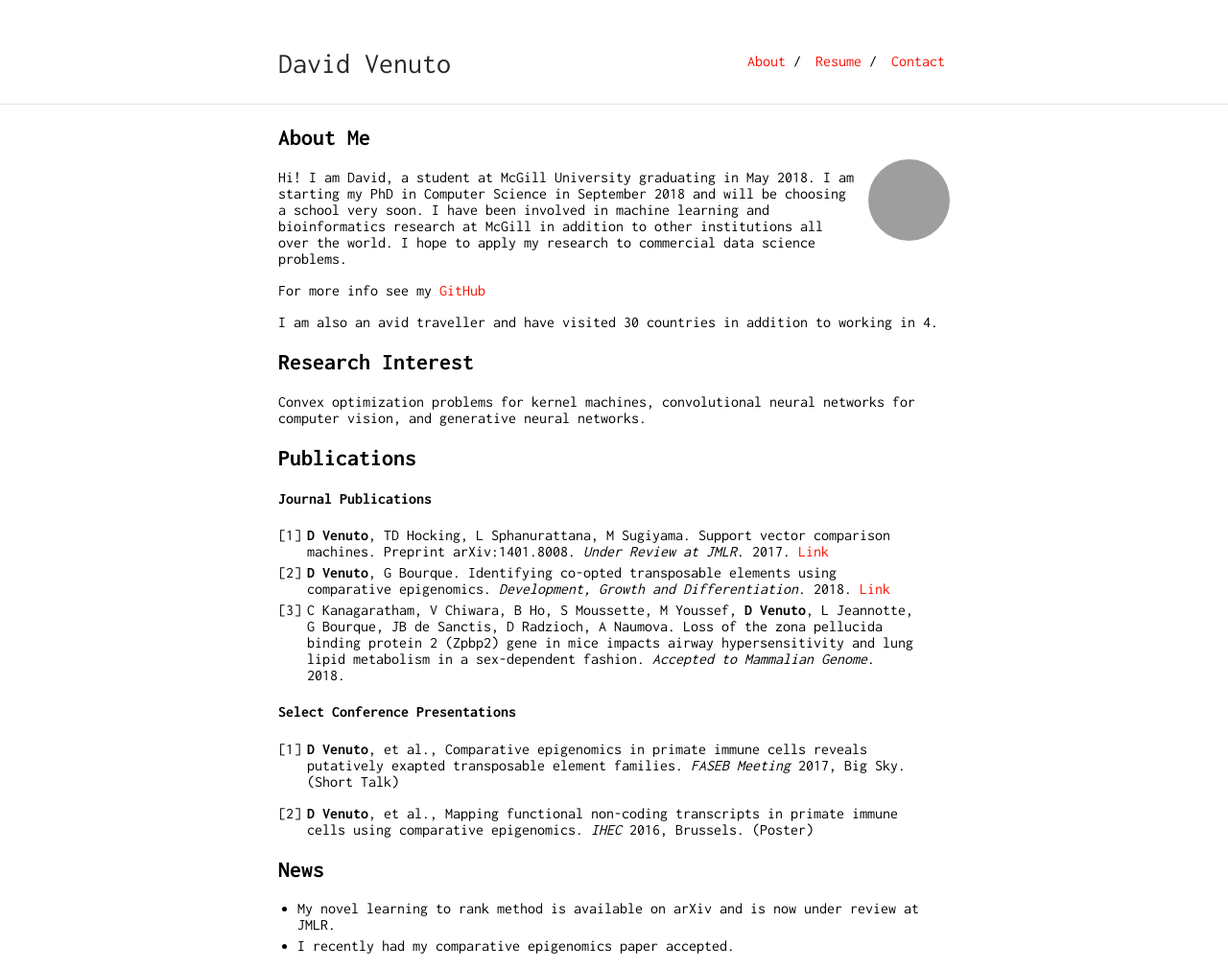
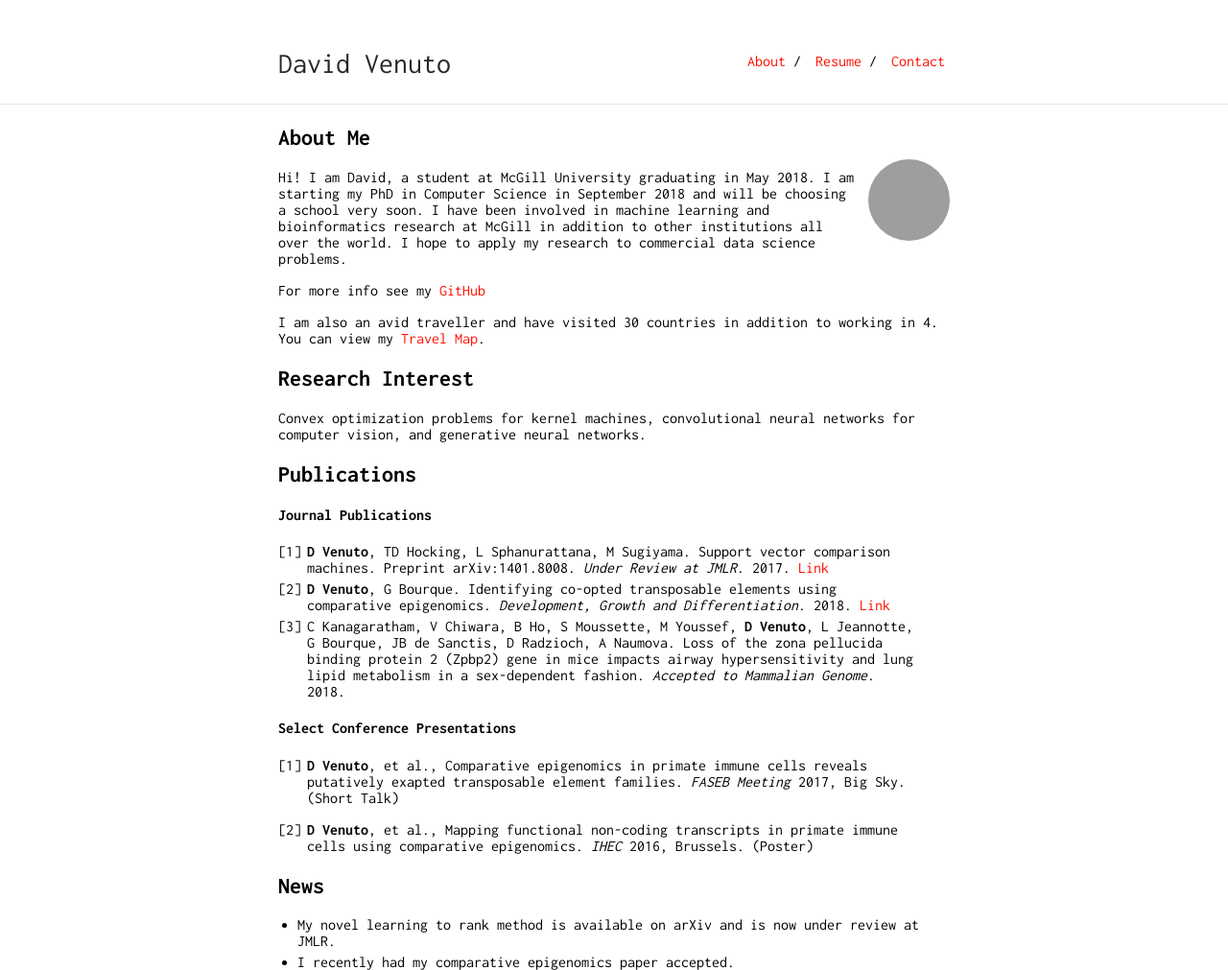
Before and after one commit to dvVenuto/dvvenuto.github.io, a Jekyll site: the page built from index.md, in a window 1280 px wide. Shown: the whole page at 96% size. Built offline with Jekyll 4.4.1, drawn with Linux system fonts in a browser that asks for light colours; our own code applies the rules of GitHub Pages for plain Markdown files; grey boxes are pictures that could not be loaded.

Commit message:
Update index.md

```diff
--- a/index.md
+++ b/index.md
@@ -10,7 +10,7 @@ Hi! I am David, a student at McGill University graduating in May 2018.  I am sta
 
 For more info see my [GitHub](https://github.com/dvVenuto)
 
-I am also an avid traveller and have visited 30 countries in addition to working in 4.
+I am also an avid traveller and have visited 30 countries in addition to working in 4.  You can view my [Travel Map](https://drive.google.com/open?id=1_QtJdbULTcZpp6Jb8Da1D3T6d7vGn5np&usp=sharing).
 
 ## Research Interest
 
```
